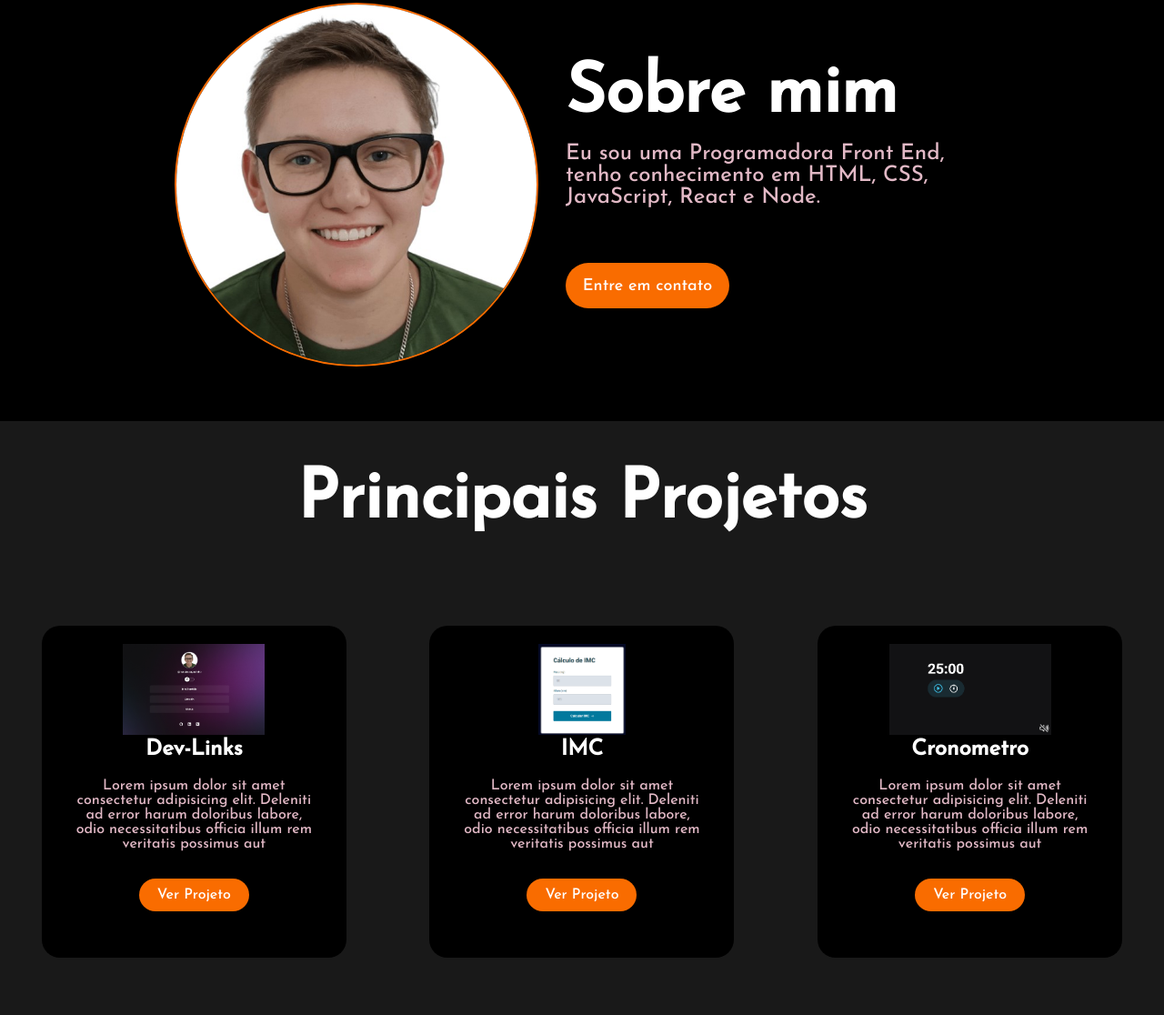
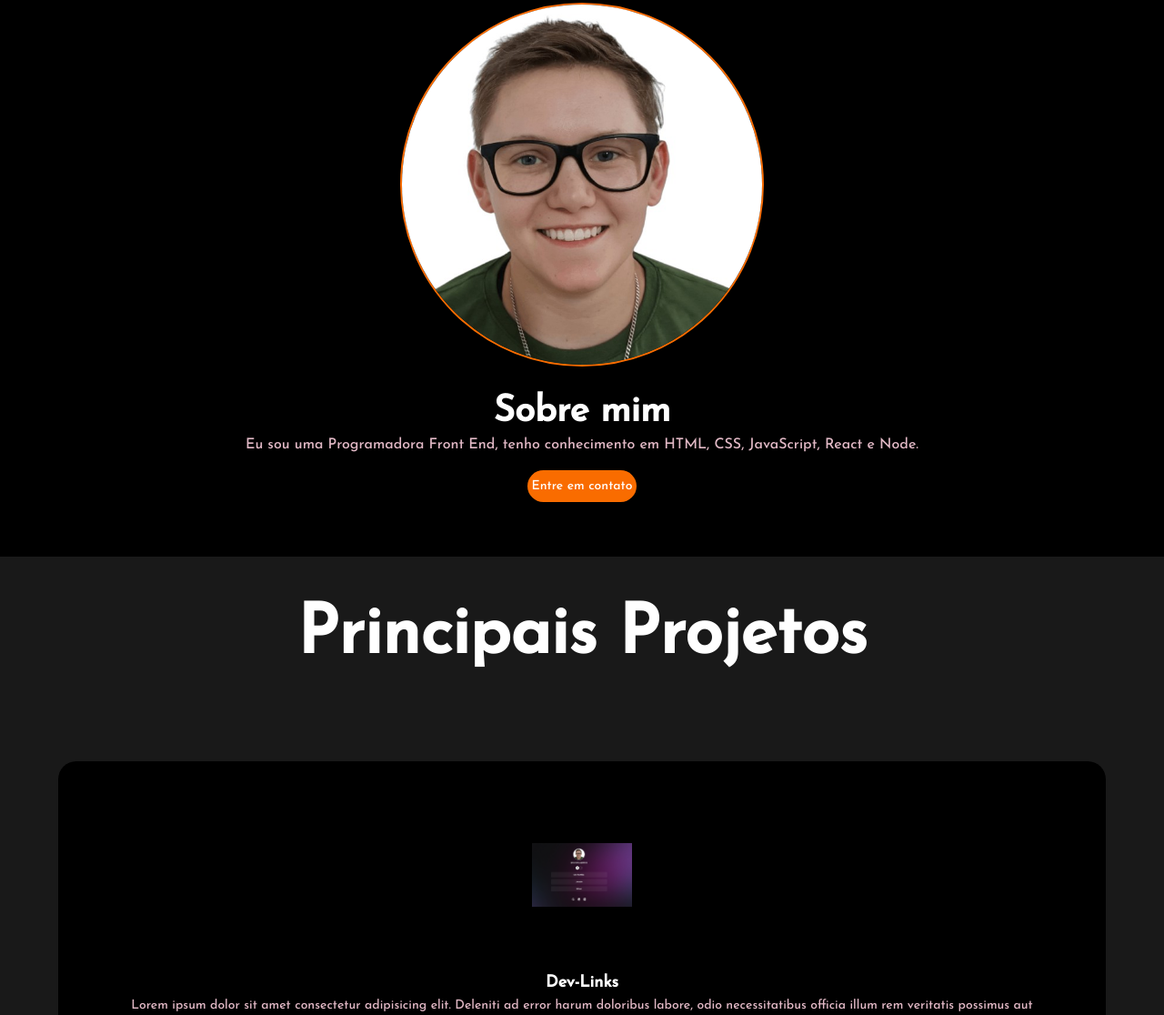
Before and after one commit to naruto-27/portifolio-2, a plain HTML site: page index.html in a window 1280 px wide. Shown: the part 857-1973 px from the top of the page at 91% size. Drawn offline with Linux system fonts and the light colour scheme; files that its build step writes are made by us from their sources.

Commit message:
adicionando responsividade

```diff
--- a/style.css
+++ b/style.css
@@ -26,7 +26,7 @@ nav {
 
 .portfolio {
     color: #ffffff;
-    font-size: 40px;
+    font-size: 2rem;
     font-weight: 500;
 }
 
@@ -38,8 +38,8 @@ li {
     color: white;
     list-style: none;
     display: inline-block;
-    font-size: 25px;
-    margin-right: 30px;
+    font-size: 18px;
+    margin-right: 10px;
     cursor: pointer;
 }
 
@@ -70,7 +70,7 @@ h1 span {
 
 .meu-nome h3 {
     color: white;
-    font-size: 25px;
+    font-size: 20px;
 }
 
 section {
@@ -78,33 +78,36 @@ section {
     align-items: center;
     padding: 60px 15%;
     background-color: #000000;
+    flex-direction: column;
+    text-align: center;
 }
 
 section img {
     height: 400px;
     border-radius: 100%;
     border: 2px solid #f96c00;
-    margin-right: 30px;
+    margin-right: 0px;
+    margin-bottom: 30px;
 }
 
 section div h2 {
     color: white;
-    font-size: 75px;
+    font-size: 40px;
 }
 
 section div p {
     color: #e2b9c6;
-    font-size: 24px;
-    margin-top: 15px;
-    margin-bottom: 60px;
+    font-size: 16px;
+    margin-top: 8px;
+    margin-bottom: 20px;
 }
 
 section div button {
     color: white;
     background: #f96c00;
-    height: 50px;
-    width: 180px;
-    font-size: 18px;
+    height: 35px;
+    width: 120px;
+    font-size: 14px;
     border: none;
     border-radius: 26px;
     cursor: pointer;
@@ -130,32 +133,38 @@ section div button:hover {
 
 .card {
     background-color: #000000;
-    height: 365px;
-    width: 335px;
+    height: auto;
+    width: 90%;
+    margin: 0 auto 30px;
     border-radius: 20px;
     padding: 20px 35px;
     text-align: center;
+    margin-bottom: 30px;
+
 }
 
 .card img {
-    height: 100px;
+    height: 70px;
+    margin: 70px;
 }
 
 .card h5 {
     color: white;
-    font-size: 24px;
+    font-size: 18px;
 }
 
 .card p {
     color: #e2b9c6;
-    margin-top: 20px;
-    margin-bottom: 40px;
+    margin-top: 8px;
+    margin-bottom: 15px;
+    font-size: 14px;
 }
 
 .card a {
     background-color: #f96c00;
     color: white;
-    padding: 10px 20px;
+    font-size: 14px;
+    padding: 6px 12px;
     border-radius: 25px;
     cursor: pointer;
     transition: 0.5s;
@@ -171,6 +180,8 @@ section div button:hover {
     display: flex;
     justify-content: space-around;
     margin-top: 100px;
+    flex-direction: column;
+    align-items: center;
 }
 
 footer {
@@ -211,8 +222,8 @@ footer p {
     display: flex;
     align-items: center;
     justify-content: center;
-    height: 50px;
-    width: 50px;
+    height: 35px;
+    width: 35px;
     cursor: pointer;
 }
 
@@ -224,3 +235,17 @@ footer p {
 html{
     scroll-behavior: smooth;
 }
+
+@media screen and (max-width: 768px){
+    .meu-nome{
+        position: static;
+        text-align: center;
+
+    }
+}
+
+@media screen and (max-width: 480px){
+    .portfolio{
+        font-size: 1.8rem;
+    }
+}
```
